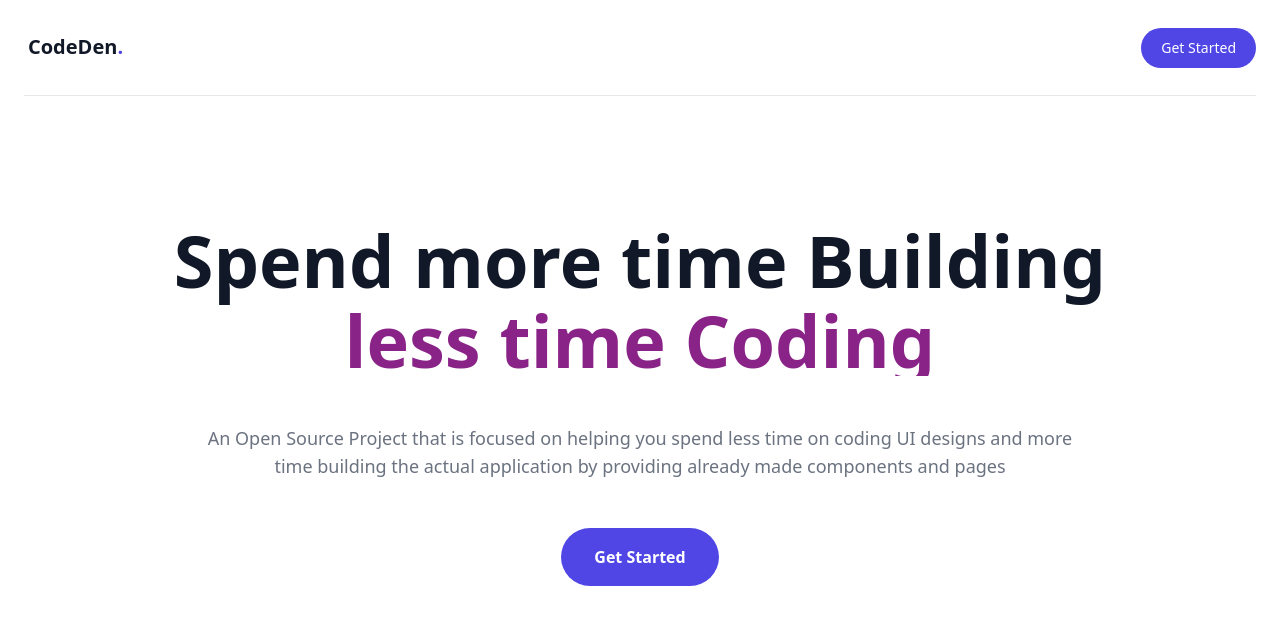
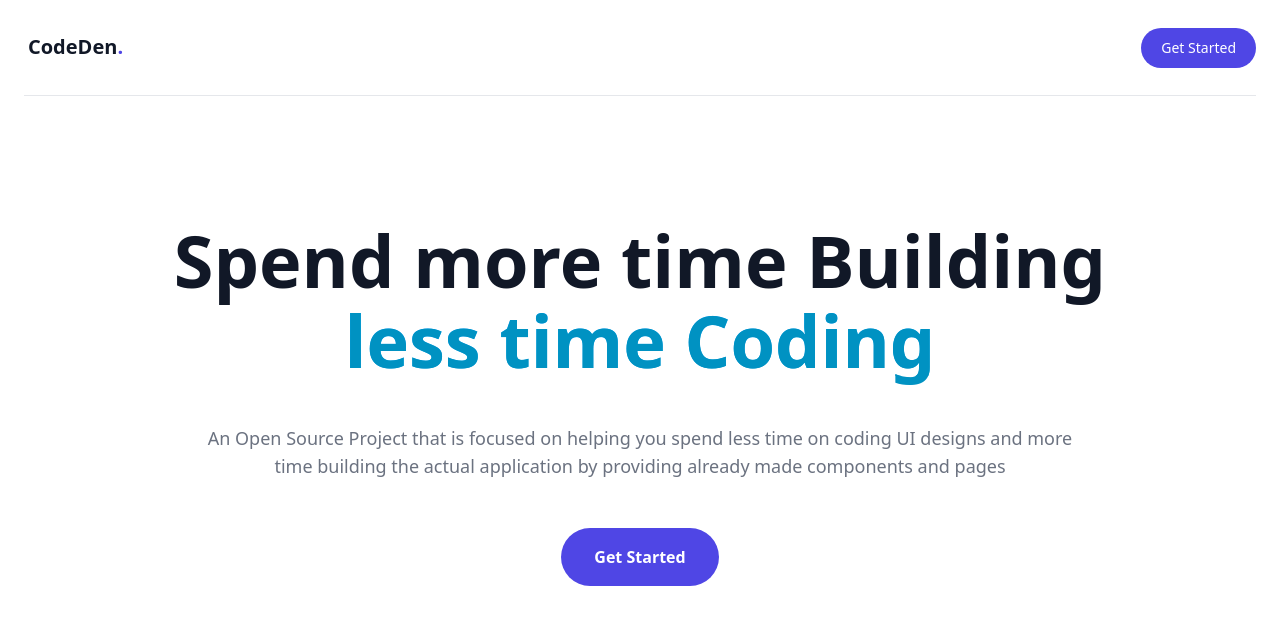
Before and after one commit to kromate/Codeden, a Vue app: page / in a window 1280 px wide. Shown: the top 624 px of the page. Built offline with nearby package versions, Linux system fonts and the light colour scheme.

Commit message:
feat: update

```diff
--- a/src/views/index.vue
+++ b/src/views/index.vue
@@ -42,14 +42,14 @@ import NavBar from '../components/NavBar.vue'
 
 
 <style scoped>
-.gradient {
-  background: #8A2387;
-   background: linear-gradient(to right, #F27121 20%, #E94057 40%, #E94057 60%, 8A2387 80%);
-  background-size: 200% auto;
+.gradient  {
+  text-align: center;
+  color: #f35626;
+  background-image: -webkit-linear-gradient(92deg, #f35626, #feab3a);
   background-clip: text;
-
-    animation: shine 1s linear infinite;
-  }
+  text-fill-color: transparent;
+  animation: hue 10s infinite linear;
+}
 
 @keyframes hue {
   from {
```
